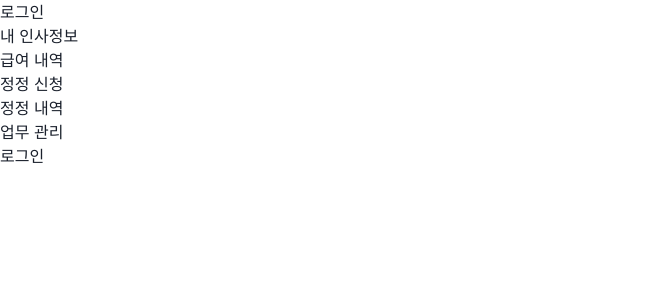
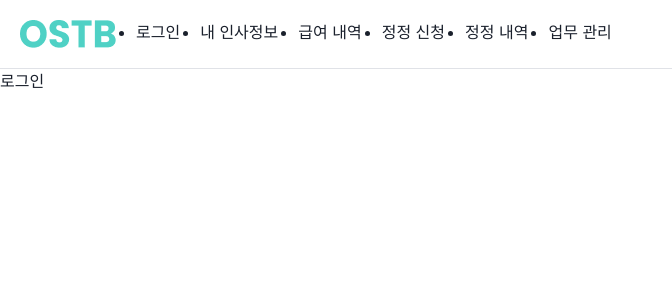
Before and after one commit to dmswnlee/pay-system, a React (Vite) app: page / in a window 1280 px wide. Shown: the top 300 px of the page, without its empty margins (0-672 px from the left). Built offline with nearby package versions, Linux system fonts and the light colour scheme.

Commit message:
추가 : header 정렬 및 로고

```diff
--- a/src/components/Header.tsx
+++ b/src/components/Header.tsx
@@ -1,9 +1,26 @@
 import { Link } from "react-router-dom";
+import styled from "styled-components";
+import logo from "../assets/logo.png";
+
+const Nav = styled.nav`
+  display: flex;
+  gap: 20px;
+  padding: 20px;
+  border-bottom: 1px solid #e0e2e7;
+`;
+
+const MainMenu = styled.ul`
+  display: flex;
+  gap: 20px;
+`;
 
 const Header: React.FC = () => {
   return (
-    <nav>
-      <ul>
+    <Nav>
+      <div>
+        <img src={logo} alt="logo" />
+      </div>
+      <MainMenu>
         <li>
           <Link to="/">로그인</Link>
         </li>
@@ -22,8 +39,8 @@ const Header: React.FC = () => {
         <li>
           <Link to="/WorkManagement">업무 관리</Link>
         </li>
-      </ul>
-    </nav>
+      </MainMenu>
+    </Nav>
   );
 };
 
```
Also changed, not shown: src/assets/logo.png (added).
